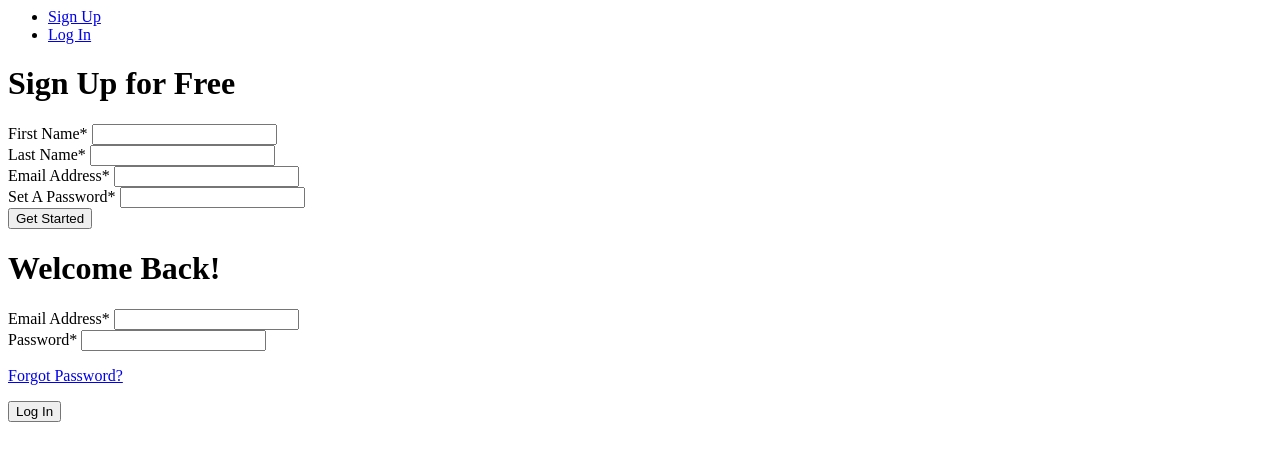
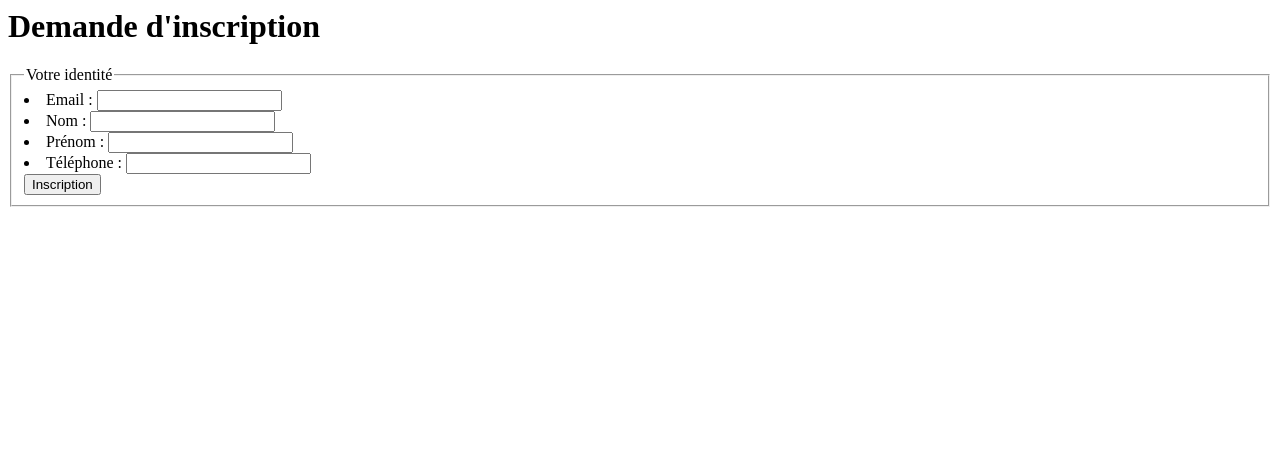
Before and after one commit to Maelien22/algoBreizz, a PHP site: page /Site/inscription.php in a window 1280 px wide. Shown: the top 461 px of the page. Run offline with PHP 8.4, Linux system fonts and the light colour scheme.

Commit message:
Add files via upload

```diff
--- a/Site/inscription.php
+++ b/Site/inscription.php
@@ -1,86 +1,80 @@
 <doctype html>
 <head>
-
+    <meta charset="UTF-8">
+    <title>Inscription</title>
+    <meta http-equiv="content-language" content="fr">
+    <meta name="language" content="fr">
 
 </head>
 
-
+<body>
 <div class="form">
-
-      <ul class="tab-group">
-        <li class="tab active"><a href="#signup">Sign Up</a></li>
-        <li class="tab"><a href="#login">Log In</a></li>
-      </ul>
-
       <div class="tab-content">
         <div id="signup">
-          <h1>Sign Up for Free</h1>
+          <h1>Demande d'inscription</h1>
+          <form id="inscription" method="post">
+            <fieldset>
+              <legend>Votre identité</legend>
+                <li>
+                  <label> Email : </label>
+                  <input type="email" name="email" required autocomplete="off"/>
+                </li>
+                <li>
+                  <label> Nom : </label>
+                  <input type="text" name="nom" required autocomplete="off" />
+                </li>
+                <li>
+                  <label> Prénom : </label>
+                  <input type="text" name="prenom" required autocomplete="off"/>
+                </li>
+                <li>
+                  <label> Téléphone : </label>
+                  <input type="tel" name="telephone" pattern="^((\+\d{1,3}(-| )?\(?\d\)?(-| )?\d{1,5})|(\(?\d{2,6}\)?))(-| )?(\d{3,4})(-| )?(\d{4})(( x| ext)\d{1,5}){0,1}$" required autocomplete="off"/>
+                </li>
+                <!--<li>
+                  <label> Adresse : </label>
+                  <textarea type="adresse" rows="6" cols="50" ></textarea>
+                </li>-->
+               <button type="submit" name="inscrit" class="button button-block"/>Inscription</button>
+            </fieldset>
+          </form>
 
-          <form action="/" method="post">
-
-          <div class="top-row">
-            <div class="field-wrap">
-              <label>
-                First Name<span class="req">*</span>
-              </label>
-              <input type="text" required autocomplete="off" />
-            </div>
-
-            <div class="field-wrap">
-              <label>
-                Last Name<span class="req">*</span>
-              </label>
-              <input type="text"required autocomplete="off"/>
-            </div>
-          </div>
-
-          <div class="field-wrap">
-            <label>
-              Email Address<span class="req">*</span>
-            </label>
-            <input type="email"required autocomplete="off"/>
-          </div>
-
-          <div class="field-wrap">
-            <label>
-              Set A Password<span class="req">*</span>
-            </label>
-            <input type="password"required autocomplete="off"/>
-          </div>
-
-          <button type="submit" class="button button-block"/>Get Started</button>
 
           </form>
+          <?php
 
+          try{
+            $db = new PDO('mysql:host=localhost;dbname=db_algobreizh', 'root', '');
+            }
+            catch(Exception $e)
+            {
+                echo 'Erreur : '.$e->getMessage().'<br />';
+            }
+
+             if(isset($_POST['inscrit'])){
+              $mail = $db->query('SELECT CLI_MAIL FROM clients WHERE CLI_MAIL = "'.$_POST['email'].'" ');
+
+
+                  $nom = htmlspecialchars($_POST['nom']);
+                  $prenom = htmlspecialchars($_POST['prenom']);
+                  $email = htmlspecialchars($_POST['email']);
+                  $tel = htmlspecialchars($_POST['telephone']);
+                  $email = htmlspecialchars($_POST['email']);
+                  //$adresse = htmlspecialchars($_POST['adresse']);
+
+                  $req = "INSERT INTO clients (CLI_NOM,CLI_PRENOM,CLI_MAIL,CLI_TEL) VALUES ('".$nom."','".$prenom."', '".$email."', '".$tel."')";
+                  $res = $db->prepare($req);
+                      $res->bindValue(':nom', $nom, PDO::PARAM_STR);
+                      $res->bindValue(':prenom', $prenom, PDO::PARAM_STR);
+                      $res->bindValue(':email', $email, PDO::PARAM_STR);
+                      $res->bindValue(':telephone', $tel, PDO::PARAM_STR);
+                      //$res->bindValue(':adresse', $adresse, PDO::PARAM_STR);
+                        $res->execute();
+
+                      echo'<h1>Inscription terminée</h1>';
+                echo'<p>Bienvenue '.stripslashes(htmlspecialchars($_POST['prenom'])).' vous êtes maintenant inscrit sur notre Site </p>';
+             }
+          ?>
         </div>
-
-        <div id="login">
-          <h1>Welcome Back!</h1>
-
-          <form action="/" method="post">
-
-            <div class="field-wrap">
-            <label>
-              Email Address<span class="req">*</span>
-            </label>
-            <input type="email"required autocomplete="off"/>
-          </div>
-
-          <div class="field-wrap">
-            <label>
-              Password<span class="req">*</span>
-            </label>
-            <input type="password"required autocomplete="off"/>
-          </div>
-
-          <p class="forgot"><a href="#">Forgot Password?</a></p>
-
-          <button class="button button-block"/>Log In</button>
-
-          </form>
-
-        </div>
-
-      </div><!-- tab-content -->
-
-</div> <!-- /form -->
+      </div>
+    </div>
```
Also changed, not shown: Site/fonction.php (added, +10 -0 lines), Site/.htaccess (added).
